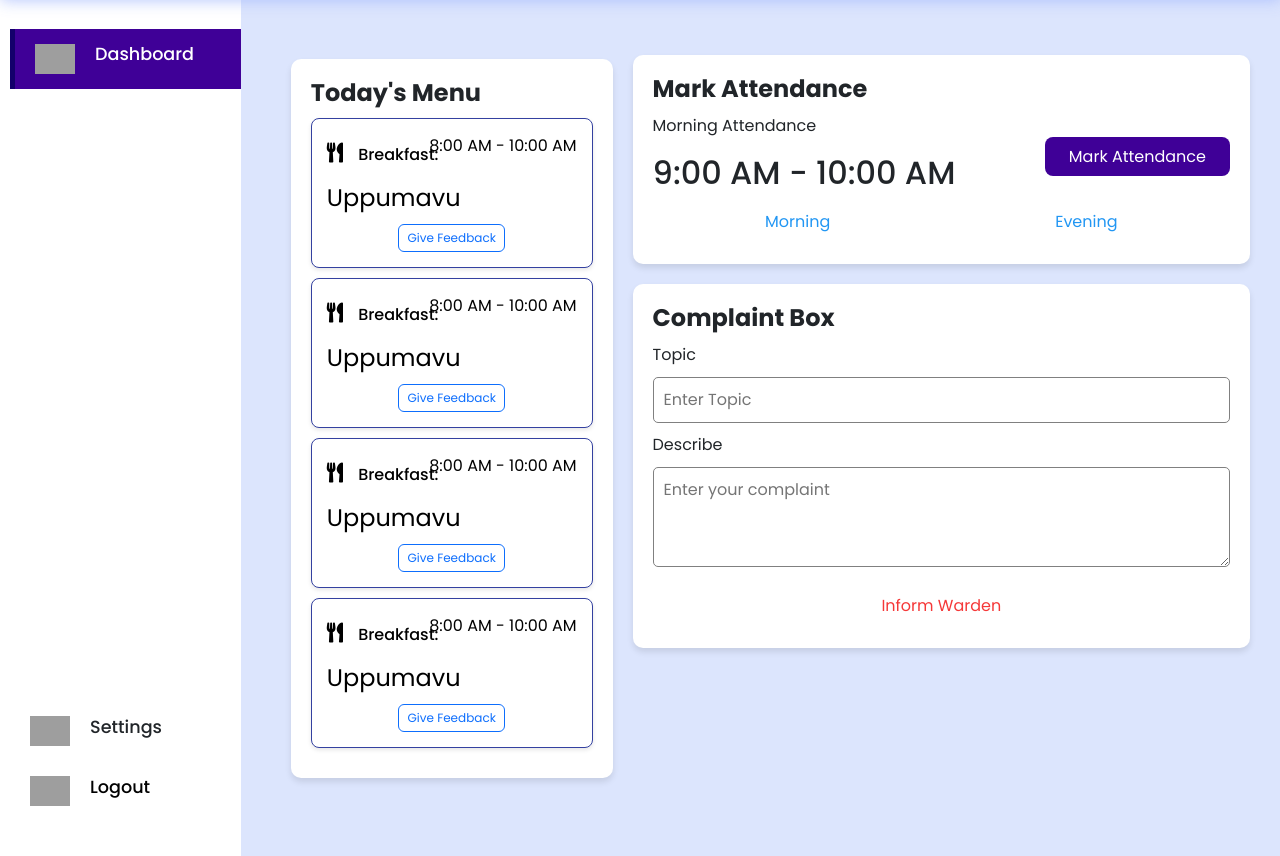
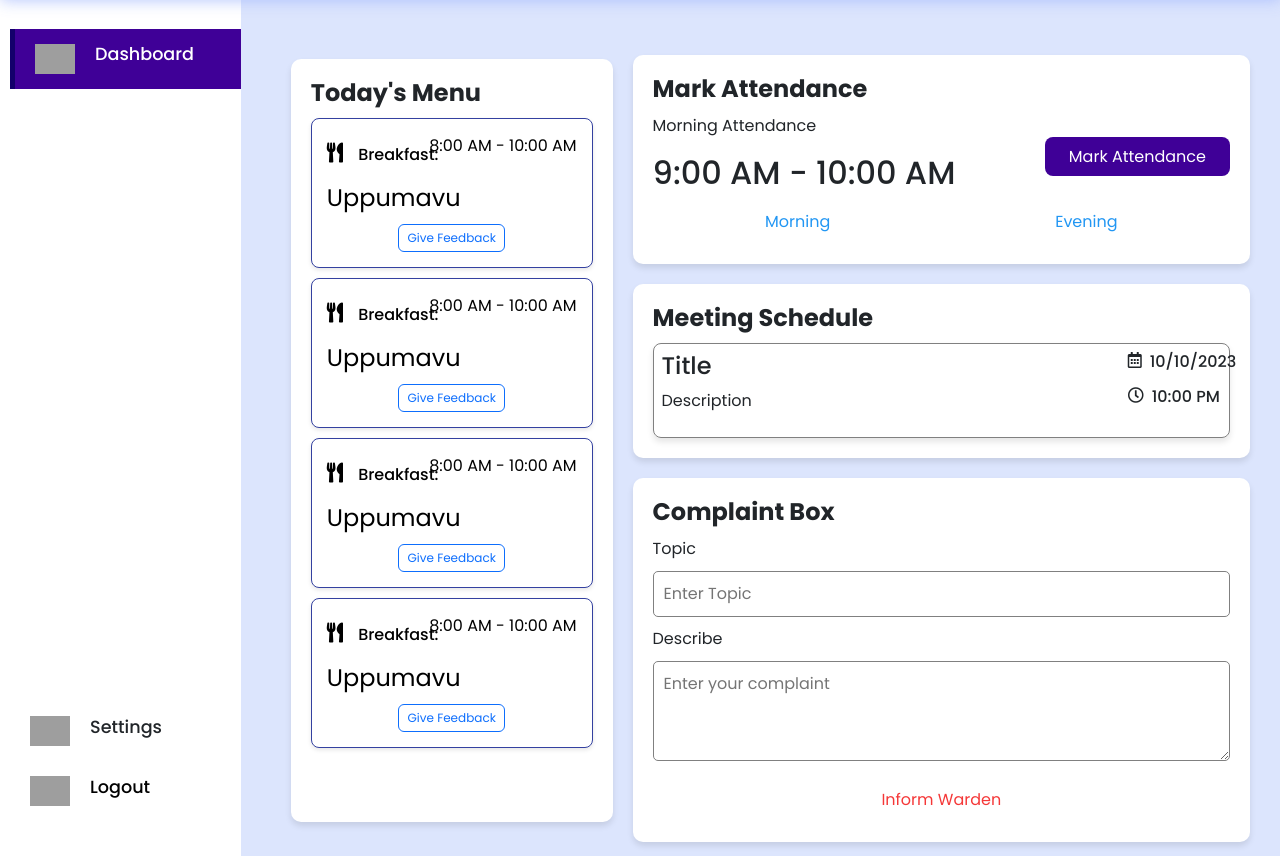
Before and after one commit to SivaPrasad43/Hostel_Management_System, a PHP site: page /php/dashboard/student_dashboard.php in a window 1280 px wide. Shown: the part 71-927 px from the top of the page. Run offline with PHP 8.4, Linux system fonts and the light colour scheme; a user stored in the database is signed in; grey boxes are pictures that could not be loaded.

Commit message:
meeting-schedule-added

```diff
--- a/php/dashboard/student_dashboard.php
+++ b/php/dashboard/student_dashboard.php
@@ -147,12 +147,11 @@ session_start(); // Start the session
                             </div>
                             <div class="food-name">Uppumavu</div>
                             <button
-                                            class="btn btn-small btn-outline-primary btn-rounded mt-2"
-                                            data-bs-toggle="modal"
-                                            data-bs-target="#exampleModal"
-                                            style="--bs-btn-padding-y: .25rem; --bs-btn-padding-x: .5rem; --bs-btn-font-size: .75rem;"
-                                            >
-                                          Give Feedback
+                                class="btn btn-small btn-outline-primary btn-rounded mt-2"
+                                data-bs-toggle="modal"
+                                data-bs-target="#exampleModal"
+                                style="--bs-btn-padding-y: .25rem; --bs-btn-padding-x: .5rem; --bs-btn-font-size: .75rem;"
+                            >Give Feedback
                                         </button>
                             <div class="food-time">8:00 AM - 10:00 AM</div>
                         </div>
@@ -175,6 +174,27 @@ session_start(); // Start the session
                             <button class="attendance-button">Evening</button>
                         </div>
                     </div>
+
+                    <div class="meeting-section">
+                        <h2 class="attendance-title">Meeting Schedule</h2>
+                        <div class="meeting-box d-flex justify-content-between">
+                            <div class="meeting-details col-9">
+                                <h4>Title</h4>
+                                <p>Description</p>
+                            </div>
+                            <div class="meeting-info col-2">
+                                <div class="info-item d-flex gap-2">
+                                    <i class="far fa-calendar-alt"></i>
+                                    <h5>10/10/2023</h5>
+                                </div>
+                                <div class="info-item d-flex mt-2 gap-2">
+                                    <i class="far fa-clock"></i>
+                                    <h5>10:00 PM</h5>
+                                </div>
+                            </div>
+                        </div>
+                    </div>
+
                     <div class="complaint-section">
                         <h2 class="complaint-title">Complaint Box</h2>
                         <form id="complaint-form" action="../process_complaint.php" method="post">
--- a/style/dash-style.css
+++ b/style/dash-style.css
@@ -559,3 +559,22 @@ border-radius: 4px;
 .mark-attendance a{
 	color: white;
 }
+
+.meeting-section{
+	background: white;
+	border-radius: 10px;
+	box-shadow: 0 4px 6px rgba(0, 0, 0, 0.1);
+	padding: 20px;
+	text-align: left;
+	margin-top: 20px;
+}
+
+.meeting-box{
+	border: 1px solid gray;
+	padding: 8px;
+	border-radius: 8px;
+	box-shadow: 0 4px 6px rgba(0, 0, 0, 0.1);
+}
+.info-item h5{
+	font-size: 1rem;
+}
```
